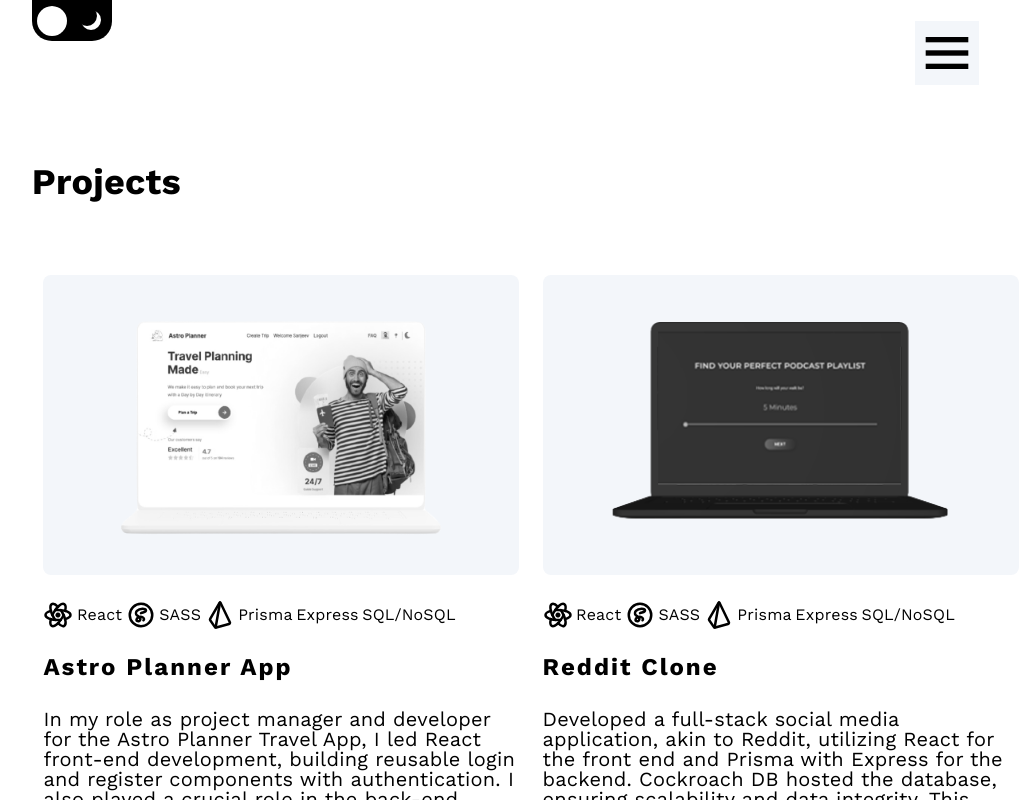
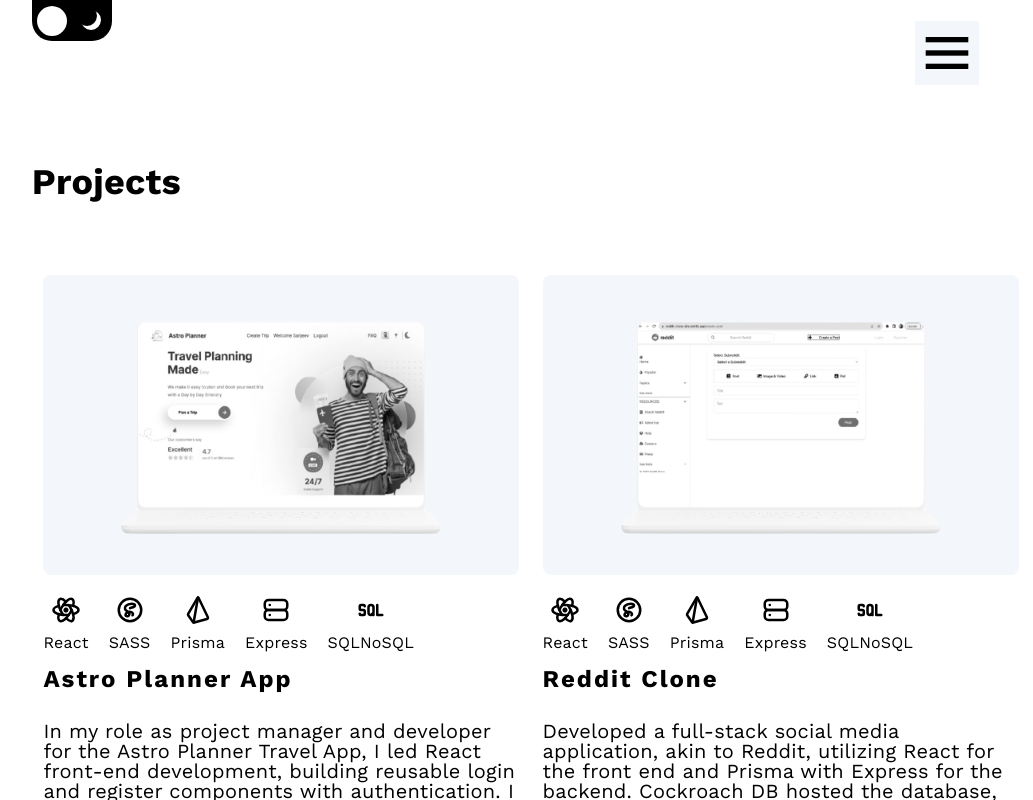
Before and after one commit to renata1026/revised-portfolio, a React (Vite) app: page /projects in a window 1280 px wide. Shown: the top 800 px of the page, without its empty margins (109-1142 px from the left). Built offline with nearby package versions, Linux system fonts and the light colour scheme.

Commit message:
updated-resume

```diff
--- a/src/routes/Projects.jsx
+++ b/src/routes/Projects.jsx
@@ -5,7 +5,11 @@
   TbBrandSass,
   TbBrandPrisma,
   TbBrandFirebase,
+  TbServer,
+  TbSql,
 } from 'react-icons/tb';
+
+import Reddit from '../assets/reddit-clone.png';
 import Trip from '../assets/trip-planner.png';
 import Podcast from '../assets/find-your-podcast.png';
 import Makeup from '../assets/makeup-store.png';
@@ -15,7 +19,7 @@
   {
     title: 'Astro Planner App',
     image: Trip,
-    techStack: ['React', 'SASS', 'Prisma', 'Express', 'SQL/NoSQL'],
+    techStack: ['React', 'SASS', 'Prisma', 'Express', 'SQLNoSQL'],
     description:
       'In my role as project manager and developer for the Astro Planner Travel App, I led React front-end development, building reusable login and register components with authentication. I also played a crucial role in the back-end, creating endpoints and API documentation, utilizing Prisma ORM for database management on Cockroach DB. My multifaceted contributions included mentoring team members and ensuring on-time milestone delivery.',
     liveLink: 'https://astro-planner.netlify.app/',
@@ -23,12 +27,12 @@
   },
   {
     title: 'Reddit Clone',
-    image: Podcast,
-    techStack: ['React', 'SASS', 'Prisma', 'Express', 'SQL/NoSQL'],
+    image: Reddit,
+    techStack: ['React', 'SASS', 'Prisma', 'Express', 'SQLNoSQL'],
     description:
       'Developed a full-stack social media application, akin to Reddit, utilizing React for the front end and Prisma with Express for the backend. Cockroach DB hosted the database, ensuring scalability and data integrity. This project highlights my expertise in web development and my ability to create dynamic, user-friendly applications with essential social features.',
-    liveLink: 'https://podcast-planner-app.netlify.app/',
-    codeLink: 'https://github.com/Podcast-Planner/podcast-planner',
+    liveLink: 'https://reddit-clone-site.netlify.app/',
+    codeLink: 'https://github.com/renata1026/reddit-client',
   },
   {
     title: 'Podcast App',
@@ -64,8 +68,8 @@
   React: TbBrandReact,
   SASS: TbBrandSass,
   Prisma: TbBrandPrisma,
-  Express: 'Express', // String for tech without a corresponding icon
-  SQLNoSQL: 'SQL/NoSQL', // String for tech without a corresponding icon
+  Express: TbServer,
+  SQLNoSQL: TbSql,
   Firebase: TbBrandFirebase,
   CSS3: TbBrandCss3,
 };
@@ -87,12 +91,12 @@
                   return (
                     <React.Fragment key={techIndex}>
                       {IconComponent && typeof IconComponent === 'function' ? (
-                        <>
+                        <div className="icon-container">
                           <IconComponent
-                            className={`tb-icon-${tech.toLowerCase()} project-icon`}
+                            className={`tb-icon-${tech.toLowerCase()} project-icon `}
                           />
-                          <p>{tech}</p> {/* Display the tech name */}
-                        </>
+                          <p className="tech-name">{tech}</p>{' '}
+                        </div>
                       ) : (
                         <p>{tech}</p>
                       )}
--- a/src/styles/sass/partials/_media.scss
+++ b/src/styles/sass/partials/_media.scss
@@ -119,9 +119,8 @@
     text-align: left;
   }
 
-  .icon.stack p {
-    margin-right: 1.25em;
-    margin: 2em 0em;
+  .tech-name {
+    margin-top: 10px;
   }
   .right-col {
     padding-left: 2em;
@@ -179,6 +178,8 @@
   .stack {
     align-items: center;
     justify-content: flex-start;
+    margin-top: 20px;
+    gap: 20px;
   }
 
   .stack icon {
--- a/src/styles/sass/partials/_project.scss
+++ b/src/styles/sass/partials/_project.scss
@@ -40,9 +40,6 @@
   transition: 0.3s;
 }
 
-.project__description {
-  max-width: 300px;
-}
 .link-btn {
   display: flex;
   justify-content: center;
@@ -108,9 +105,16 @@
   align-items: center;
   color: $clr-dark;
   justify-content: center;
-  gap: 0.2em;
+  gap: 0.5em;
+  margin-top: 20px;
 }
 
 .icon .bx {
   font-size: 3rem;
 }
+
+.icon-container {
+  display: flex;
+  flex-direction: column;
+  align-items: center;
+}
```
Also changed, not shown: src/assets/reddit-clone.png (added), 1 other file (tests, documents, lock files or other folders).
